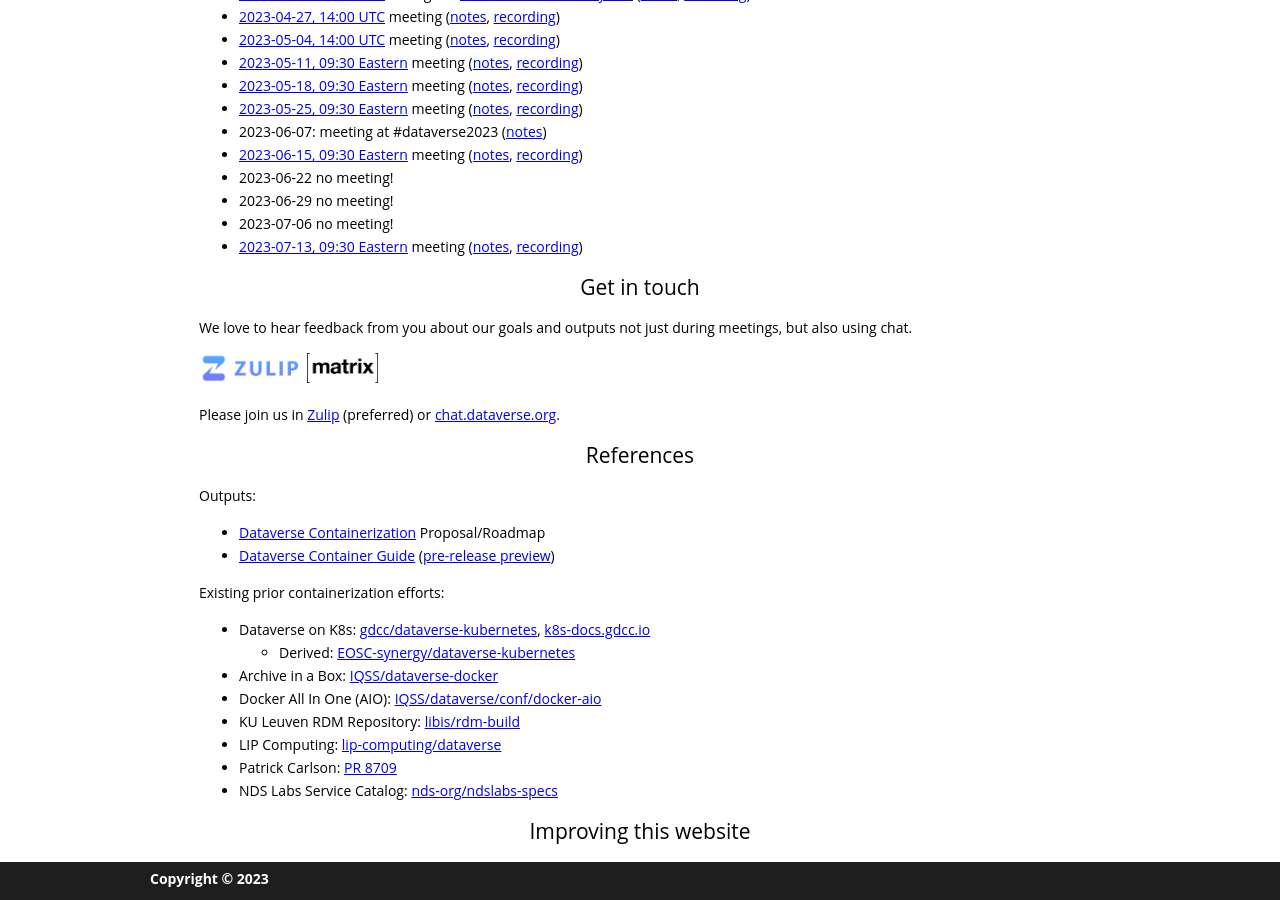
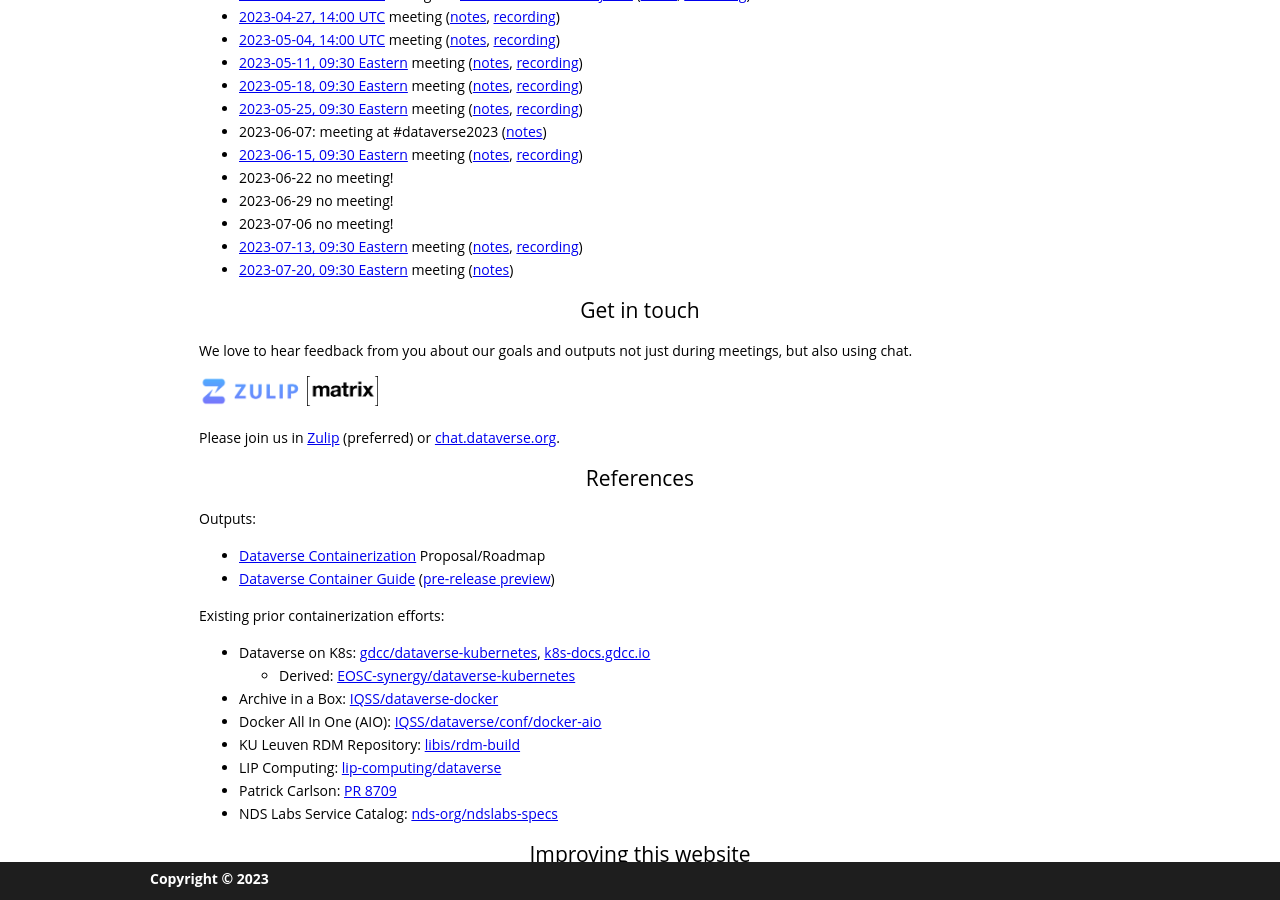
Before and after one commit to gdcc/ct.gdcc.io, a Jekyll site: the page built from index.md, in a window 1280 px wide and 900 px high, scrolled down 1500 px. Built offline with Jekyll 4.4.1, drawn with Linux system fonts in a browser that asks for light colours; our own code applies the rules of GitHub Pages for plain Markdown files.

Commit message:
add next meeting

```diff
--- a/index.md
+++ b/index.md
@@ -57,6 +57,7 @@ We welcome anyone to join our meetings! The Zoom link is <https://harvard.zoom.u
 - 2023-06-29 no meeting!
 - 2023-07-06 no meeting!
 - [2023-07-13, 09:30 Eastern](https://time.is/compare/0930_13_July_2023_in_Boston) meeting ([notes](https://docs.google.com/document/d/1NNHuu8pVZmDkNf-decFWHYeo94ZcHX6PauurrACOsU8/edit?usp=sharing), [recording](https://harvard.zoom.us/rec/share/CXBDjG3otG8GuQhYXwjApwTmAP-992Kcy2DWm_DhYN97sQVyrkntsNnLUuUgFsdP.kw0bKkHS1x6jR56i))
+- [2023-07-20, 09:30 Eastern](https://time.is/compare/0930_20_July_2023_in_Boston) meeting ([notes](https://docs.google.com/document/d/1fGXOKvqJ570XtvCi-6IfUzi3e67s-8XYBz2f8LrtGtM/edit?usp=sharing))
 
 
 ## Get in touch
```
